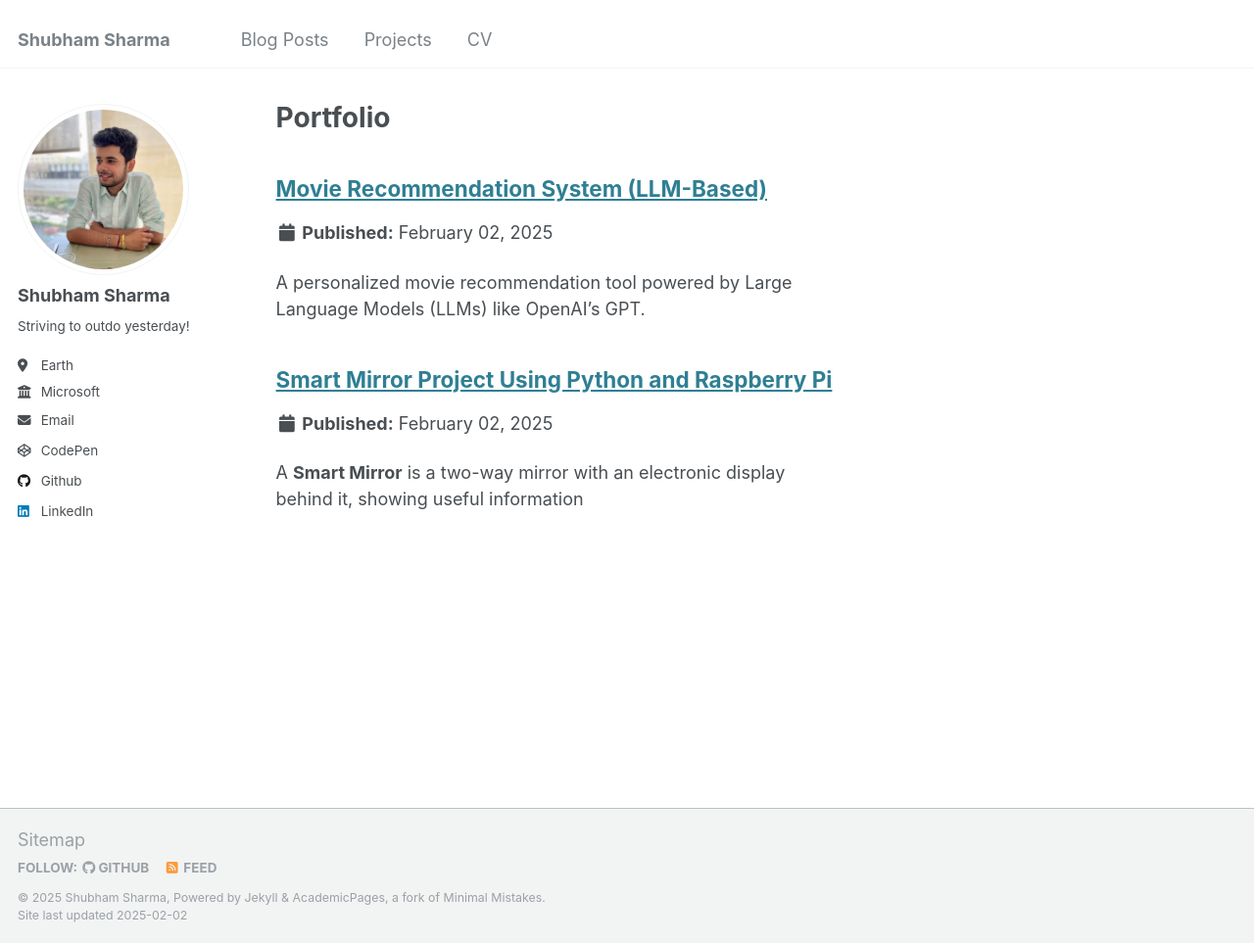
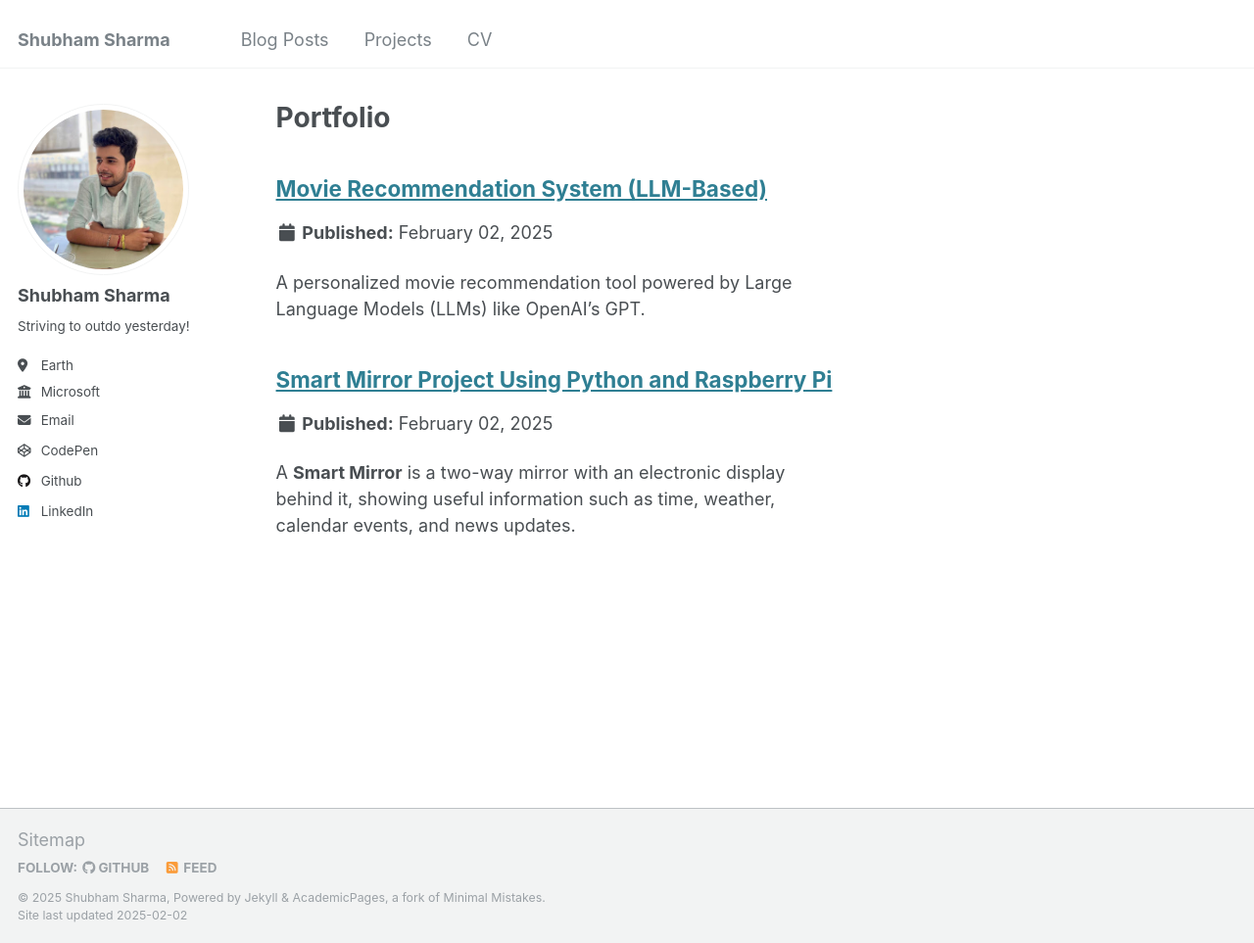
Before and after one commit to shubhamsrkdev/shubhamsrkdev.github.io, a Jekyll site: the page built from _pages/portfolio.html, in a window 1280 px wide and 963 px high. Shown: the whole window at 98% size. Built offline with Jekyll 4.4.1, drawn with Linux system fonts in a browser that asks for light colours.

Commit message:
Update portfolio-2.md

```diff
--- a/_portfolio/portfolio-2.md
+++ b/_portfolio/portfolio-2.md
@@ -1,6 +1,6 @@
 ---
 title: "Smart Mirror Project Using Python and Raspberry Pi"
-excerpt: "A **Smart Mirror** is a two-way mirror with an electronic display behind it, showing useful information"
+excerpt: "A **Smart Mirror** is a two-way mirror with an electronic display behind it, showing useful information such as time, weather, calendar events, and news updates."
 collection: projects
 ---
 
```
